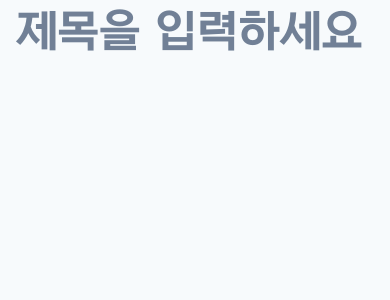
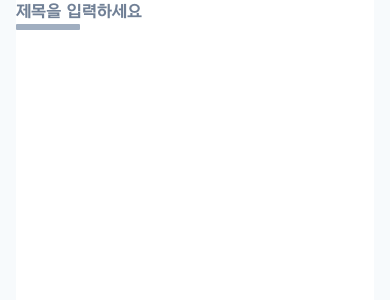
Before and after one commit to jinkook0126/today-i-solved, a Next.js app: page /write in a window 390 px wide. Shown: the top 300 px of the page. Built offline with nearby package versions, Linux system fonts and the light colour scheme; a small style sheet from the web is missing.

Commit message:
feat: 글쓰기 - 제목 #2
- 반응형 레이아웃
- 반응형 제목 Input

```diff
--- a/src/pages/write.tsx
+++ b/src/pages/write.tsx
@@ -22,8 +22,29 @@ const Write: NextPage<PageProps> = () => {
   // }, []);
   return (
     <WriteLayout>
-      <Box w={{ base: 'calc(100% - 2rem)', '2xl': '1728px', xl: '1376px', lg: '1024px' }} h='100vh' marginX='auto'>
-        <Input variant='unstyled' placeholder='제목을 입력하세요' h='66px' fontSize={'2.75rem'} fontWeight={'700'} />
+      <Box
+        w={{ base: 'calc(100% - 2rem)', '2xl': '1728px', xl: '1376px', lg: '1024px' }}
+        bg={'white'}
+        h='100vh'
+        marginX='auto'
+      >
+        <Box paddingTop={{ sm: '1rem', md: '2rem' }} paddingX={{ sm: '16px', md: '3rem' }}>
+          <Input
+            variant='unstyled'
+            placeholder='제목을 입력하세요'
+            h={{ sm: '43px', md: '66px' }}
+            fontSize={{ sm: '1.8rem', md: '2.75rem' }}
+            fontWeight={'700'}
+          />
+          <Box
+            mt={{ sm: '1rem', md: '1.5rem' }}
+            mb={{ sm: '0.66rem', md: '1rem' }}
+            w='4rem'
+            h='6px'
+            borderRadius='1px'
+            backgroundColor='gray.400'
+          />
+        </Box>
       </Box>
       <Box>{/* <div ref={editorRef}></div> */}</Box>
     </WriteLayout>
```
